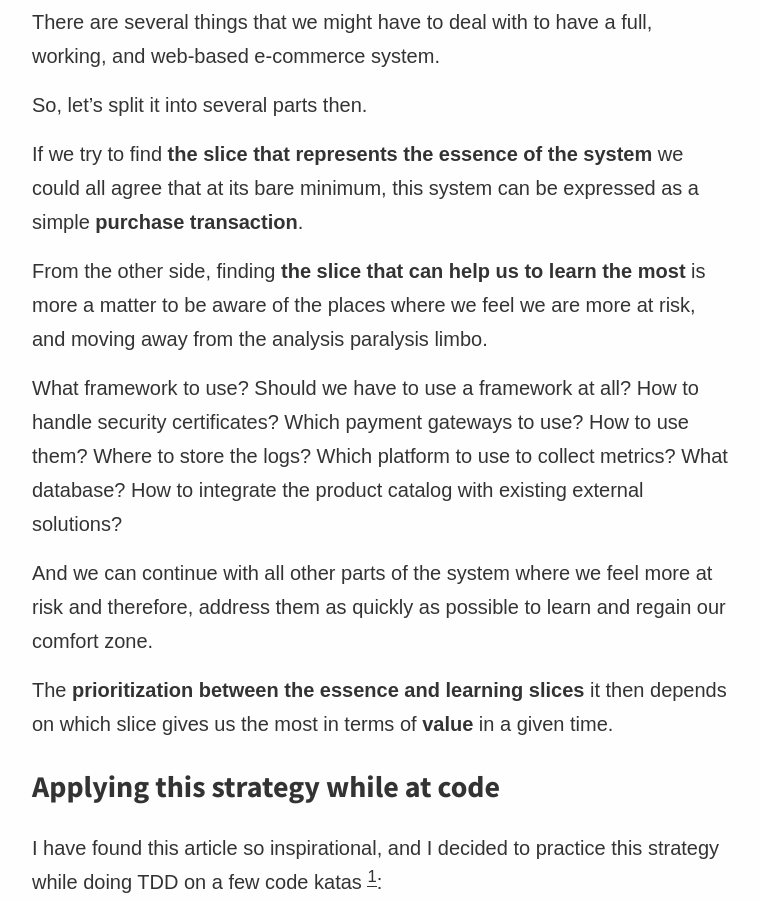
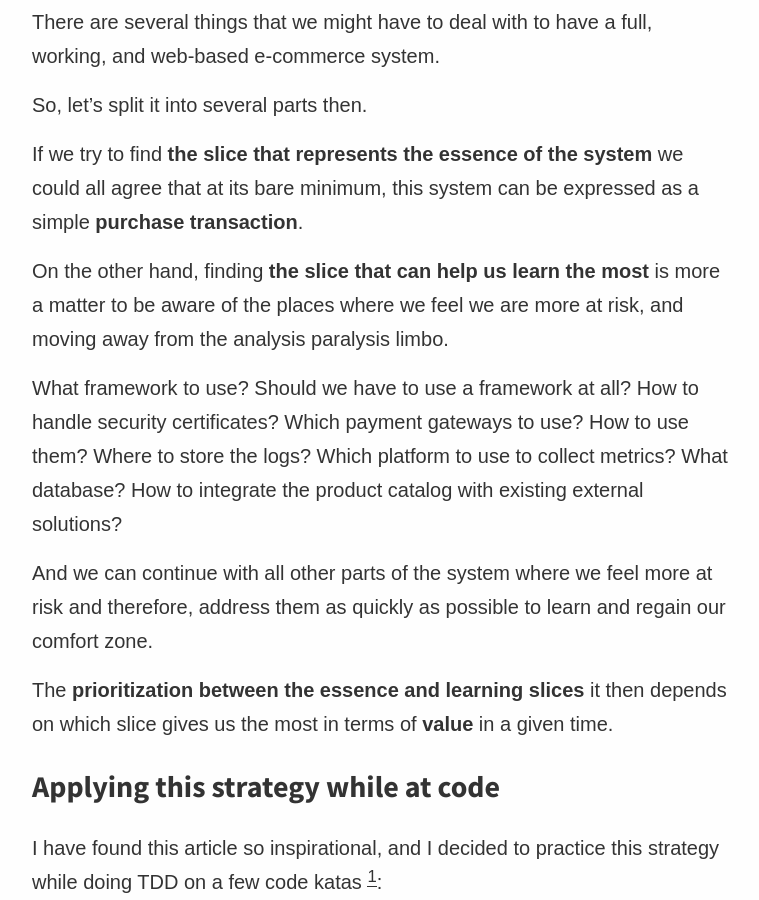
Before and after one commit to joebew42/joebew42.github.io, a Jekyll site: the page built from _posts/2020-11-03-essence-and-learning-in-code.markdown, in a window 1280 px wide and 900 px high, scrolled down 1036 px. Shown: the whole window, without its empty margins (258-1017 px from the left). Built offline with Jekyll 4.4.1, drawn with Linux system fonts in a browser that asks for light colours; emoji names are drawn with the system emoji font; some web fonts are replaced.

Commit message:
WIP: few more corrections

```diff
--- a/_posts/2020-11-03-essence-and-learning-in-code.markdown
+++ b/_posts/2020-11-03-essence-and-learning-in-code.markdown
@@ -33,7 +33,7 @@ So, let's split it into several parts then.
 
 If we try to find **the slice that represents the essence of the system** we could all agree that at its bare minimum, this system can be expressed as a simple **purchase transaction**.
 
-From the other side, finding **the slice that can help us to learn the most** is more a matter to be aware of the places where we feel we are more at risk, and moving away from the analysis paralysis limbo.
+On the other hand, finding **the slice that can help us learn the most** is more a matter to be aware of the places where we feel we are more at risk, and moving away from the analysis paralysis limbo.
 
 What framework to use? Should we have to use a framework at all? How to handle security certificates? Which payment gateways to use? How to use them? Where to store the logs? Which platform to use to collect metrics? What database? How to integrate the product catalog with existing external solutions?
 
```
